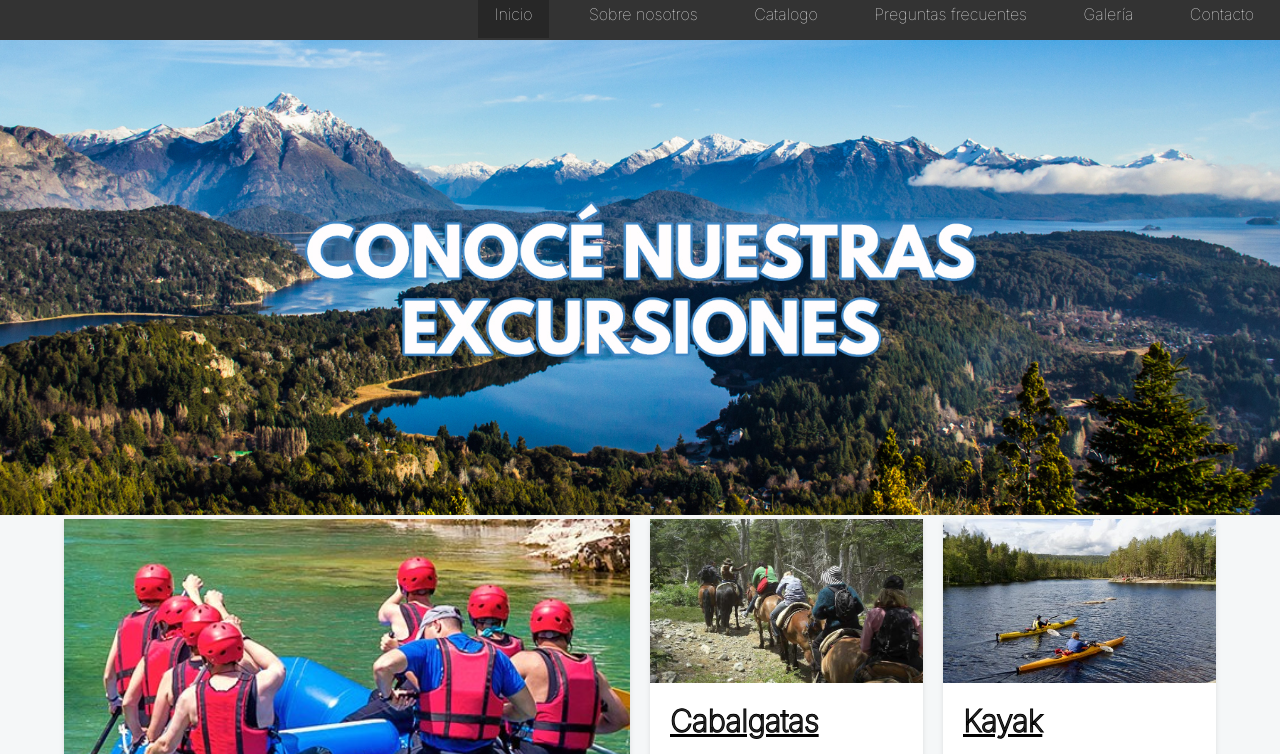
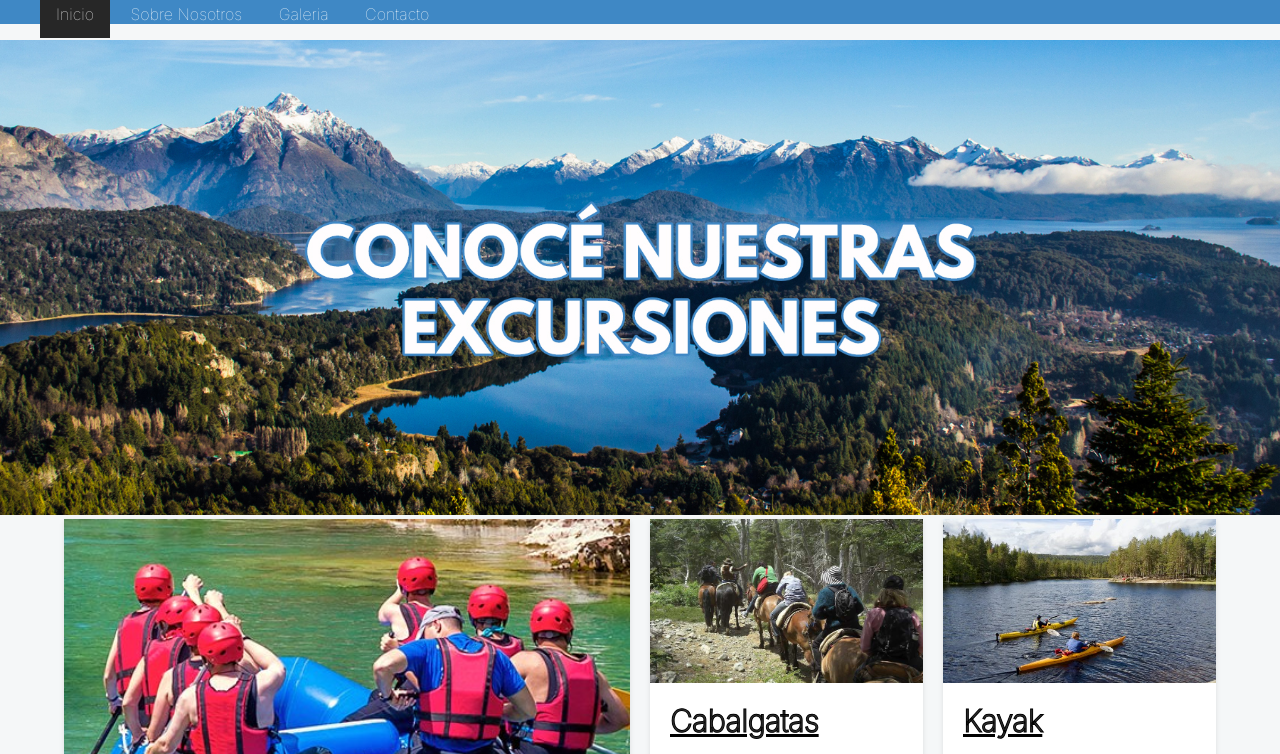
Before and after one commit to PowerPan98/Proyecto-CoderHouse-TravelBarilo, a plain HTML site: page index.html in a window 1280 px wide. Shown: the part 107-861 px from the top of the page. Drawn offline with Linux system fonts and the light colour scheme; a web font is replaced by a local one.

Commit message:
experimental bootstrap

```diff
--- a/index.html
+++ b/index.html
@@ -19,17 +19,20 @@
     <!-- BARRA DE COLOR GRIS Y BOTONES DE NAVEGACION-->
     <header class="encabezado">
         <img src="./img/logo_2.png">
-        <div class=" divisor">
-            <nav class="container">
-                <ul>
-                    <li><a href=index.html class="active">Inicio</a></li>
-                    <li><a href="pages/Sobre_nosotros.html">Sobre nosotros</a></li>
-                    <li><a href="pages/Paquetes.html">Catalogo</a></li>
-                    <li><a href="pages/Preguntas_frecuentes.html">Preguntas frecuentes</a></li>
-                    <li><a href="pages/Galeria.html">Galería</a></li>
-                    <li><a href="pages/Contacto.html">Contacto</a></li>
-                </ul>
-            </nav>
+        <ul class="nav nav-pills">
+            <li class="nav-item">
+              <a class="nav-link active" aria-current="page" href="#">Inicio</a>
+            </li>
+            <li class="nav-item">
+              <a class="nav-link" href="index.html">Sobre Nosotros</a>
+            </li>
+            <li class="nav-item">
+              <a class="nav-link" href="pages/Galeria.html">Galeria</a>
+            </li>
+            <li class="nav-item">
+              <a class="nav-link" href="pages/Contacto.html">Contacto</a>
+            </li>
+          </ul>
         </div>
     </header>
     <!-- CIERRE BARRA DE NAVEGACION-->
```
